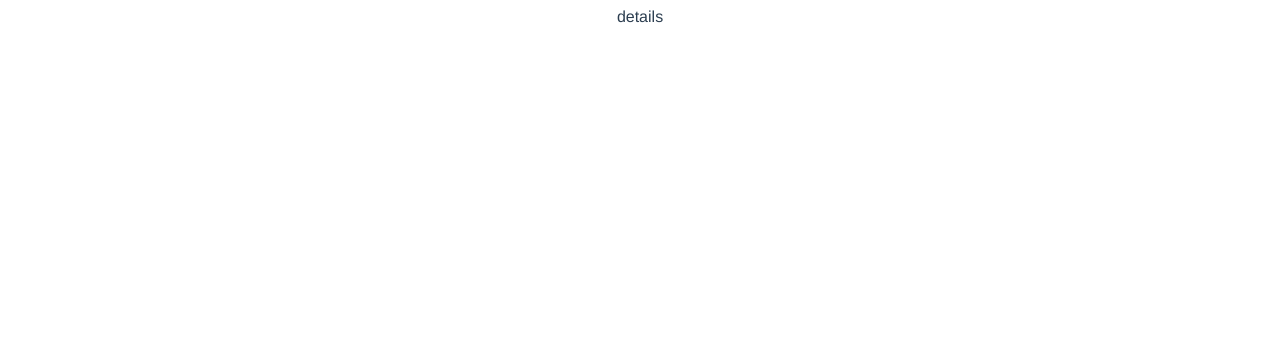
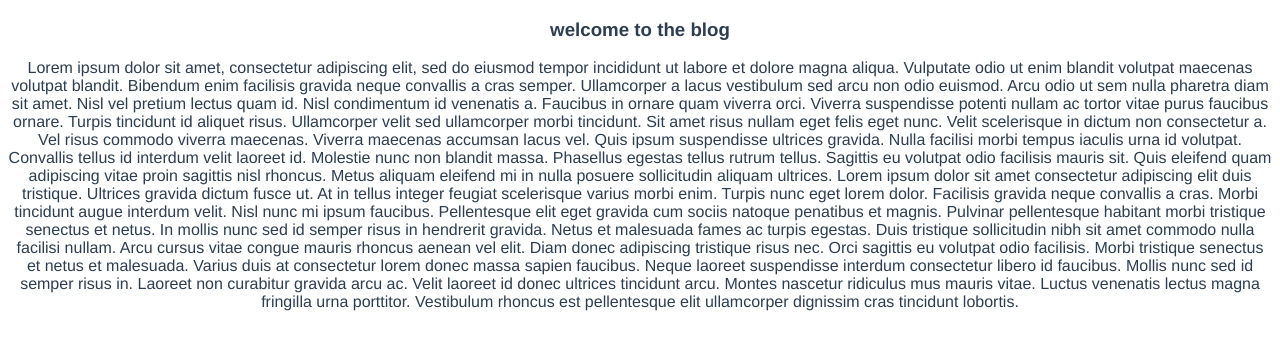
Before and after one commit to bravestarr15/vue_js_3_tutorial, a Vue app in the folder dojo-blog/: page /posts/1 in a window 1280 px wide. Shown: the top 350 px of the page. Built offline with nearby package versions, Linux system fonts and the light colour scheme; data requests are answered from the project's data file.

Commit message:
Present the returned blog onto the component

```diff
--- a/dojo-blog/src/views/DetailsView.vue
+++ b/dojo-blog/src/views/DetailsView.vue
@@ -1,6 +1,10 @@
 <template>
   <div>
-    details
+    <div v-if="error">{{ error }}</div>
+    <div v-if="post" class="post">
+      <h3>{{ post.title }}</h3>
+      <p class="pre">{{ post.body}}</p>
+    </div>
   </div>
 </template>
 
```
